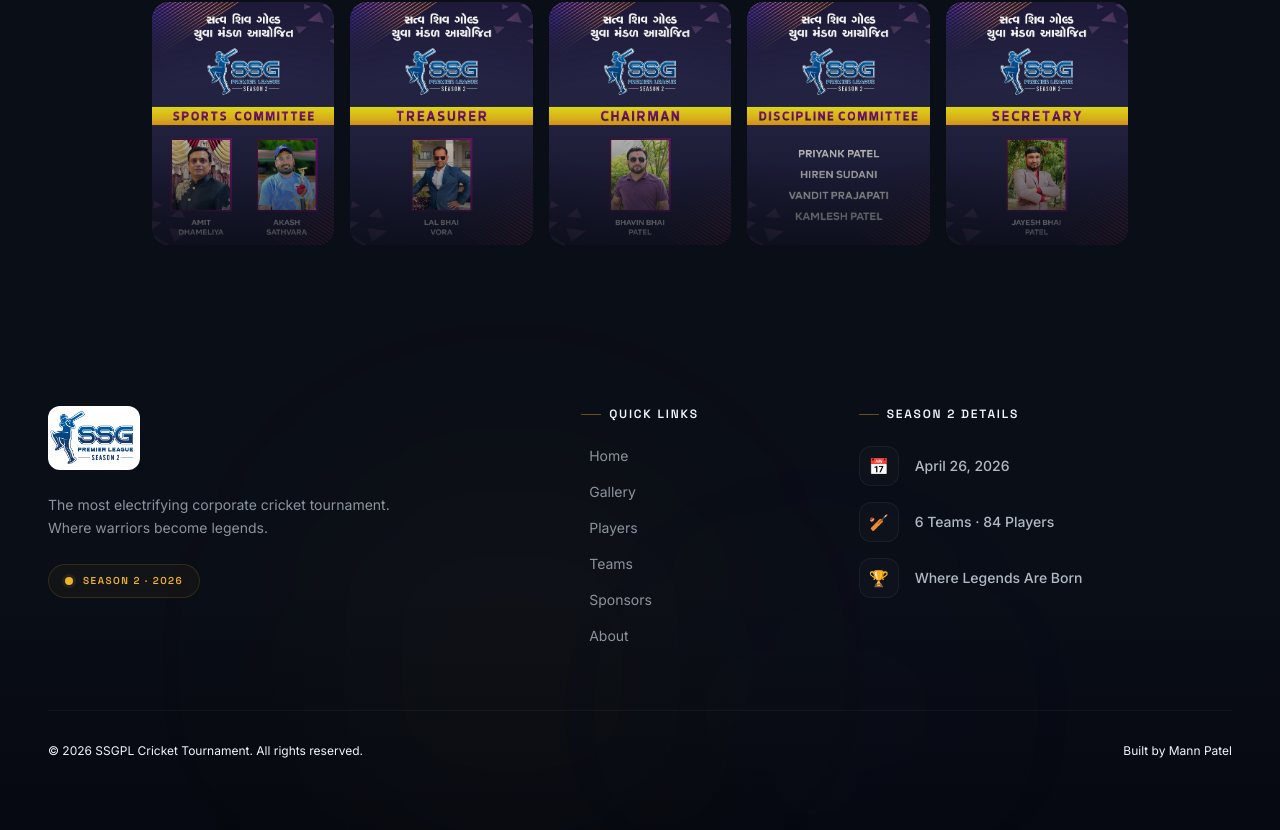
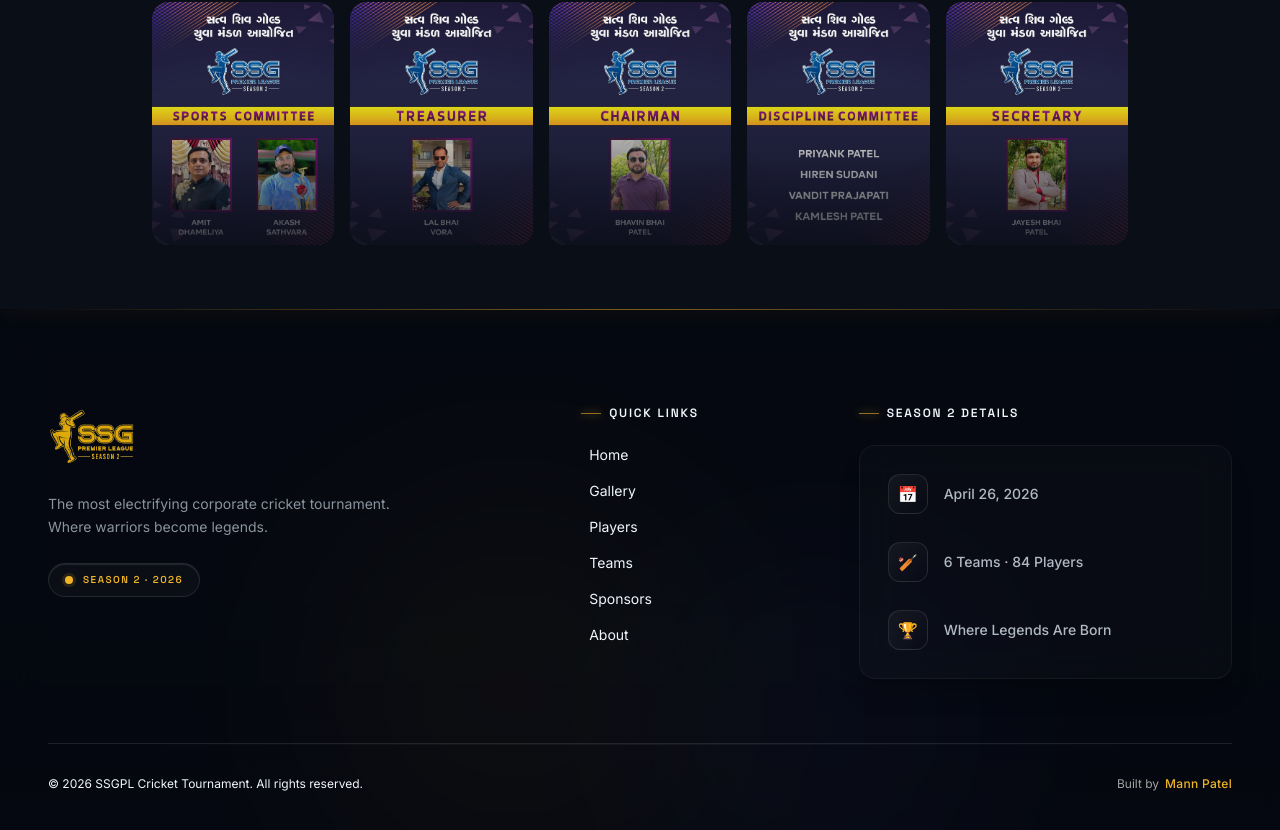
Before and after one commit to M5Patel/SSG, a React (Vite) app: page / in a window 1280 px wide. Shown: the part 3103-3933 px from the top of the page. Built offline with nearby package versions, Linux system fonts and the light colour scheme; the HTML template or start-up script is replaced by a standard one.

Commit message:
Final fix

```diff
--- a/src/components/Footer.jsx
+++ b/src/components/Footer.jsx
@@ -12,30 +12,62 @@
   { to: '/about', label: 'About' },
 ];
 
+// Framer Motion Variants for Staggered Animations
+const containerVariants = {
+  hidden: { opacity: 0 },
+  visible: {
+    opacity: 1,
+    transition: {
+      staggerChildren: 0.15,
+      delayChildren: 0.1,
+    },
+  },
+};
+
+const itemVariants = {
+  hidden: { opacity: 0, y: 20 },
+  visible: {
+    opacity: 1,
+    y: 0,
+    transition: { duration: 0.6, ease: [0.25, 0.46, 0.45, 0.94] },
+  },
+};
+
 const Footer = () => {
   const { ref, inView } = useInView({ threshold: 0.1, triggerOnce: true });
 
   return (
-    <footer className="relative overflow-hidden bg-[#050810]" id="site-footer" ref={ref}>
-      {/* Top gradient border */}
-      <div className="h-[1px] w-full bg-gradient-to-r from-transparent via-[#f0b429]/30 to-transparent" />
+    // Added a subtle backdrop blur to the main container
+    <footer className="relative overflow-hidden bg-[#050810]/90 backdrop-blur-xl" id="site-footer" ref={ref}>
 
-      {/* Background effects (pointer-events-none prevents blocking clicks) */}
-      <div className="absolute inset-0 bg-gradient-to-t from-[#050810] via-[#0a0e17] to-[#0a0e17] pointer-events-none" />
-      <div className="absolute bottom-0 left-1/4 w-96 h-96 bg-[#f0b429]/[0.03] rounded-full blur-[120px] pointer-events-none" />
-      <div className="absolute bottom-0 right-1/4 w-72 h-72 bg-[#818cf8]/[0.02] rounded-full blur-[100px] pointer-events-none" />
+      {/* Top gradient glass border */}
+      <div className="absolute top-0 left-0 w-full h-[1px] bg-gradient-to-r from-transparent via-[#f0b429]/50 to-transparent shadow-[0_0_15px_rgba(240,180,41,0.5)]" />
+
+      {/* Animated Background effects (moving blobs to highlight glassmorphism) */}
+      <div className="absolute inset-0 bg-gradient-to-t from-[#050810] via-transparent to-transparent pointer-events-none z-0" />
+
+      <motion.div
+        animate={{ y: [0, -30, 0], scale: [1, 1.1, 1], opacity: [0.3, 0.5, 0.3] }}
+        transition={{ duration: 8, repeat: Infinity, ease: "easeInOut" }}
+        className="absolute bottom-0 left-1/4 w-96 h-96 bg-[#f0b429]/10 rounded-full blur-[100px] pointer-events-none z-0"
+      />
+      <motion.div
+        animate={{ y: [0, 20, 0], scale: [1, 1.2, 1], opacity: [0.2, 0.4, 0.2] }}
+        transition={{ duration: 10, repeat: Infinity, ease: "easeInOut", delay: 1 }}
+        className="absolute bottom-10 right-1/4 w-72 h-72 bg-[#818cf8]/10 rounded-full blur-[90px] pointer-events-none z-0"
+      />
 
       <div className="relative z-10 max-w-7xl mx-auto px-6 md:px-12 py-16 md:py-24">
         <motion.div
-          initial={{ opacity: 0, y: 30 }}
-          animate={inView ? { opacity: 1, y: 0 } : {}}
-          transition={{ duration: 0.6 }}
+          variants={containerVariants}
+          initial="hidden"
+          animate={inView ? "visible" : "hidden"}
           className="grid grid-cols-1 md:grid-cols-2 lg:grid-cols-3 gap-12 lg:gap-8"
         >
           {/* Brand Column */}
-          <div className="flex flex-col items-start">
+          <motion.div variants={itemVariants} className="flex flex-col items-start">
             <NavLink to="/" className="group mb-6 inline-block" id="nav-logo">
-              <div className="relative transition-all duration-300 group-hover:drop-shadow-[0_0_20px_rgba(240,180,41,0.4)]">
+              <div className="relative transition-all duration-300 group-hover:drop-shadow-[0_0_20px_rgba(240,180,41,0.6)]">
                 <img
                   src="/teamlogo/image.png"
                   alt="SSGPL Logo"
@@ -48,19 +80,20 @@
               The most electrifying corporate cricket tournament. Where warriors become legends.
             </p>
 
-            <span className="inline-flex items-center gap-2.5 px-4 py-2 rounded-full border border-[#f0b429]/15 bg-[#f0b429]/[0.04] text-[#f0b429] font-heading text-[10px] font-semibold tracking-[0.15em] uppercase backdrop-blur-sm">
+            {/* Glass pill badge */}
+            <span className="inline-flex items-center gap-2.5 px-4 py-2 rounded-full border border-white/10 bg-white/[0.03] shadow-[inset_0_1px_1px_rgba(255,255,255,0.1)] text-[#f0b429] font-heading text-[10px] font-semibold tracking-[0.15em] uppercase backdrop-blur-md">
               <span className="relative flex h-2 w-2">
-                <span className="animate-ping absolute inline-flex h-full w-full rounded-full bg-[#f0b429] opacity-40" />
+                <span className="animate-ping absolute inline-flex h-full w-full rounded-full bg-[#f0b429] opacity-60" />
                 <span className="relative inline-flex rounded-full h-2 w-2 bg-[#f0b429]" />
               </span>
               Season 2 · 2026
             </span>
-          </div>
+          </motion.div>
 
           {/* Quick Links Column */}
-          <div className="lg:mx-auto">
+          <motion.div variants={itemVariants} className="lg:mx-auto">
             <h4 className="font-heading font-semibold text-xs text-[#f0f6fc] mb-6 tracking-[0.15em] uppercase flex items-center gap-2">
-              <span className="w-5 h-[1px] bg-[#f0b429]/40" />
+              <span className="w-5 h-[1px] bg-[#f0b429]/60 shadow-[0_0_8px_rgba(240,180,41,0.8)]" />
               Quick Links
             </h4>
             <nav className="flex flex-col gap-4">
@@ -68,29 +101,31 @@
                 <NavLink
                   key={link.to}
                   to={link.to}
-                  className="font-body text-[#8b949e] hover:text-[#f0b429] transition-all duration-300 text-sm hover:translate-x-1 inline-flex items-center gap-2 group w-fit"
+                  className="font-body text-[#fofofo] hover:text-[#f0b429] transition-all duration-300 text-sm hover:translate-x-2 inline-flex items-center gap-2 group w-fit"
                 >
-                  <span className="w-0 group-hover:w-3 h-[1px] bg-[#f0b429] transition-all duration-300" />
+                  <span className="w-0 group-hover:w-4 h-[1px] bg-[#f0b429] transition-all duration-300 ease-out" />
                   {link.label}
                 </NavLink>
               ))}
             </nav>
-          </div>
+          </motion.div>
 
-          {/* Info Column */}
-          <div>
+          {/* Info Column (Now enclosed in a glass card) */}
+          <motion.div variants={itemVariants}>
             <h4 className="font-heading font-semibold text-xs text-[#f0f6fc] mb-6 tracking-[0.15em] uppercase flex items-center gap-2">
-              <span className="w-5 h-[1px] bg-[#f0b429]/40" />
+              <span className="w-5 h-[1px] bg-[#f0b429]/60 shadow-[0_0_8px_rgba(240,180,41,0.8)]" />
               Season 2 Details
             </h4>
-            <div className="space-y-4 font-body text-sm">
+
+            {/* Glass Container for details */}
+            <div className="space-y-3 font-body text-sm bg-white/[0.02] border border-white/5 p-5 rounded-2xl backdrop-blur-lg shadow-xl shadow-black/20">
               {[
                 { icon: '📅', label: 'April 26, 2026' },
                 { icon: '🏏', label: '6 Teams · 84 Players' },
                 { icon: '🏆', label: 'Where Legends Are Born' },
               ].map((item, i) => (
-                <div key={i} className="flex items-center gap-4 group cursor-default">
-                  <div className="w-10 h-10 rounded-xl bg-white/[0.02] border border-white/[0.05] flex items-center justify-center text-base group-hover:border-[#f0b429]/30 group-hover:bg-[#f0b429]/5 transition-all duration-300">
+                <div key={i} className="flex items-center gap-4 group cursor-default p-2 rounded-xl hover:bg-white/[0.04] transition-colors duration-300">
+                  <div className="w-10 h-10 rounded-xl bg-gradient-to-br from-white/5 to-white/0 border border-white/10 flex items-center justify-center text-base group-hover:border-[#f0b429]/40 group-hover:shadow-[0_0_15px_rgba(240,180,41,0.2)] transition-all duration-300">
                     {item.icon}
                   </div>
                   <span className="text-[#b1bac4] group-hover:text-[#f0f6fc] transition-colors duration-300 font-medium">
@@ -99,26 +134,28 @@
                 </div>
               ))}
             </div>
-          </div>
+          </motion.div>
         </motion.div>
 
         {/* Bottom bar */}
         <motion.div
-          initial={{ opacity: 0 }}
-          animate={inView ? { opacity: 1 } : {}}
-          transition={{ delay: 0.3, duration: 0.5 }}
-          className="border-t border-white/[0.04] mt-16 pt-8 flex flex-col sm:flex-row items-center justify-between gap-4 text-center sm:text-left"
+          initial={{ opacity: 0, y: 20 }}
+          animate={inView ? { opacity: 1, y: 0 } : {}}
+          transition={{ delay: 0.6, duration: 0.5 }}
+          className="relative border-t border-white/10 mt-16 pt-8 flex flex-col sm:flex-row items-center justify-between gap-4 text-center sm:text-left"
         >
+          {/* Subtle inner highlight for the border */}
+          <div className="absolute top-0 left-0 w-full h-[1px] bg-gradient-to-r from-transparent via-white/5 to-transparent" />
+
           <p className="font-body text-xs text-[#fofofo]">
             © 2026 SSGPL Cricket Tournament. All rights reserved.
           </p>
-          <p className="font-body text-xs text-[#fofofo] flex items-center justify-center gap-1.5">
-            Built by Mann Patel
+          <p className="font-body text-xs text-[#a3a3a3] flex items-center justify-center gap-1.5 hover:text-white transition-colors duration-300 cursor-default">
+            Built by <span className="text-[#f0b429] font-medium tracking-wide">Mann Patel</span>
           </p>
-
-      </motion.div>
-    </div>
-    </footer >
+        </motion.div>
+      </div>
+    </footer>
   );
 };
 
--- a/src/pages/Home.jsx
+++ b/src/pages/Home.jsx
@@ -128,22 +128,36 @@
             <span className="text-[9px] sm:text-[10px] font-body text-[#8b949e] tracking-wider">{match.time}</span>
           </div>
           <div className="flex items-center justify-between gap-2">
+
+            {/* Team 1 Box */}
             <div className="flex-1 text-center min-w-0">
               <div className="w-9 h-9 sm:w-10 sm:h-10 rounded-xl mx-auto mb-1.5 flex items-center justify-center transition-transform duration-500 group-hover:scale-105" style={{ background: `linear-gradient(180deg, ${color1}10, transparent)`, border: `1px solid ${color1}15` }}>
-                <img src={teamLogoMap[match.team1]} alt="" className="w-6 h-6 sm:w-7 sm:h-7 object-contain opacity-90" />
+                {match.team1 === 'TBD' || !teamLogoMap[match.team1] ? (
+                  <span className="text-xl opacity-70 drop-shadow-[0_0_8px_rgba(255,255,255,0.3)]">❓</span>
+                ) : (
+                  <img src={teamLogoMap[match.team1]} alt={match.team1} className="w-6 h-6 sm:w-7 sm:h-7 object-contain opacity-90" />
+                )}
               </div>
               <p className="font-heading font-medium text-[9px] sm:text-xs truncate text-gray-300">{match.team1}</p>
             </div>
+
             <div className="flex flex-col items-center gap-1 px-1 flex-shrink-0">
               <span className="font-display font-bold text-[9px] sm:text-xs text-[#484f58] tracking-widest">VS</span>
               <div className="w-4 sm:w-6 h-[1px] bg-gradient-to-r from-transparent via-[#484f58] to-transparent opacity-50" />
             </div>
+
+            {/* Team 2 Box */}
             <div className="flex-1 text-center min-w-0">
               <div className="w-9 h-9 sm:w-10 sm:h-10 rounded-xl mx-auto mb-1.5 flex items-center justify-center transition-transform duration-500 group-hover:scale-105" style={{ background: `linear-gradient(180deg, ${color2}10, transparent)`, border: `1px solid ${color2}15` }}>
-                <img src={teamLogoMap[match.team2]} alt="" className="w-6 h-6 sm:w-7 sm:h-7 object-contain opacity-90" />
+                {match.team2 === 'TBD' || !teamLogoMap[match.team2] ? (
+                  <span className="text-xl opacity-70 drop-shadow-[0_0_8px_rgba(255,255,255,0.3)]">❓</span>
+                ) : (
+                  <img src={teamLogoMap[match.team2]} alt={match.team2} className="w-6 h-6 sm:w-7 sm:h-7 object-contain opacity-90" />
+                )}
               </div>
               <p className="font-heading font-medium text-[9px] sm:text-xs truncate text-gray-300">{match.team2}</p>
             </div>
+
           </div>
         </div>
       </div>
```
Also changed, not shown: public/teamlogo/image.png.
